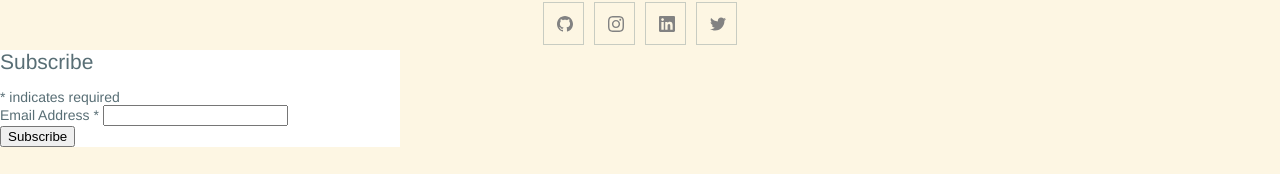
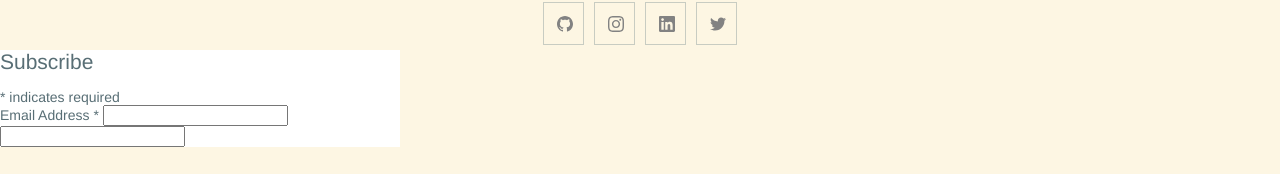
Before and after one commit to salonimehta073/mydoctheme, a Jekyll site: the page built from index.markdown, in a window 1280 px wide. Shown: the part 1324-1498 px from the top of the page. Built offline with Jekyll 4.4.1, drawn with Linux system fonts in a browser that asks for light colours; comment, search, counter and statistics services are not loaded.

Commit message:
Update footer.html

```diff
--- a/_includes/footer.html
+++ b/_includes/footer.html
@@ -50,7 +50,7 @@
 		<div class="response" id="mce-error-response" style="display:none"></div>
 		<div class="response" id="mce-success-response" style="display:none"></div>
 	</div>    <!-- real people should not fill this in and expect good things - do not remove this or risk form bot signups-->
-    <div style="position: absolute; left: -5000px;" aria-hidden="true"><input type="text" name="b_1a6b50a9df53ba0c3a579851b_2da3cff134" tabindex="-1" value=""></div>
+    <div style="position: absolute; left: 0px;" aria-hidden="true"><input type="text" name="b_1a6b50a9df53ba0c3a579851b_2da3cff134" tabindex="-1" value=""></div>
     <div class="clear"><input type="submit" value="Subscribe" name="subscribe" id="mc-embedded-subscribe" class="button"></div>
     </div>
 </form>
```
